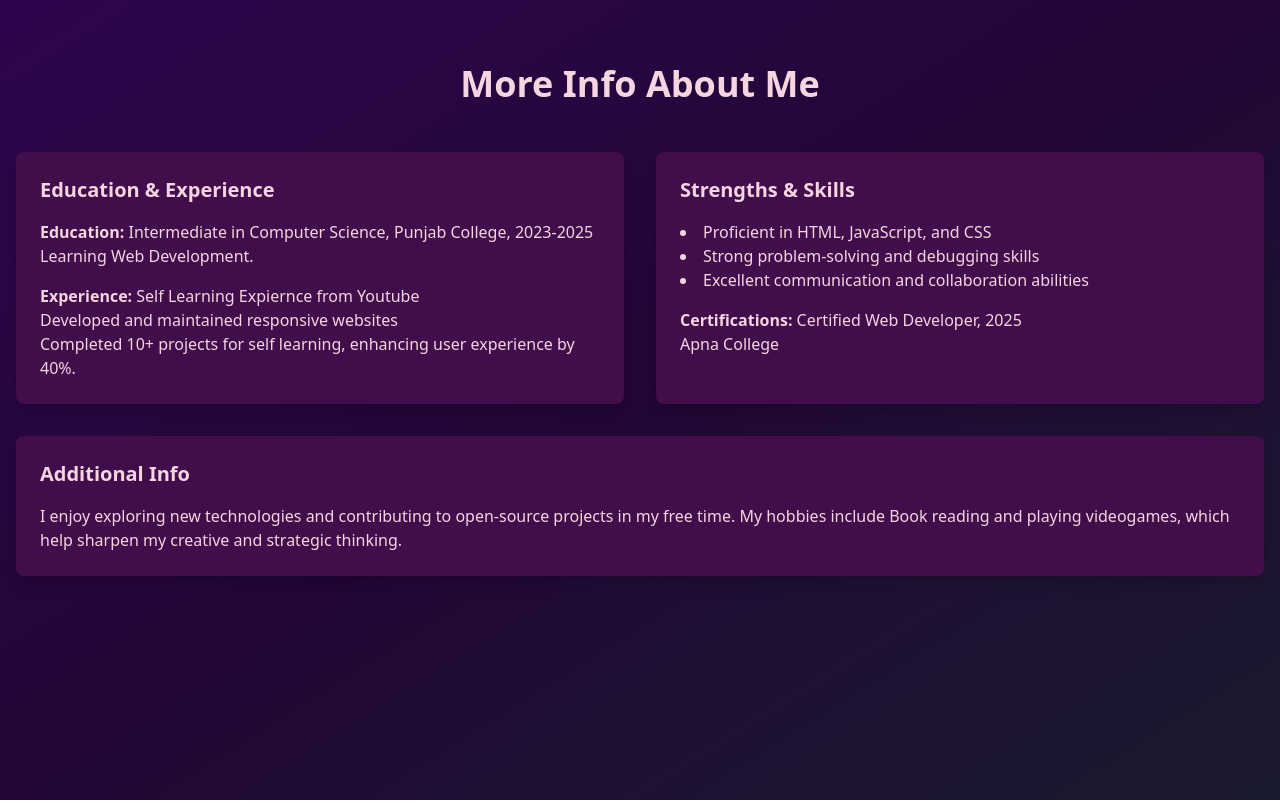
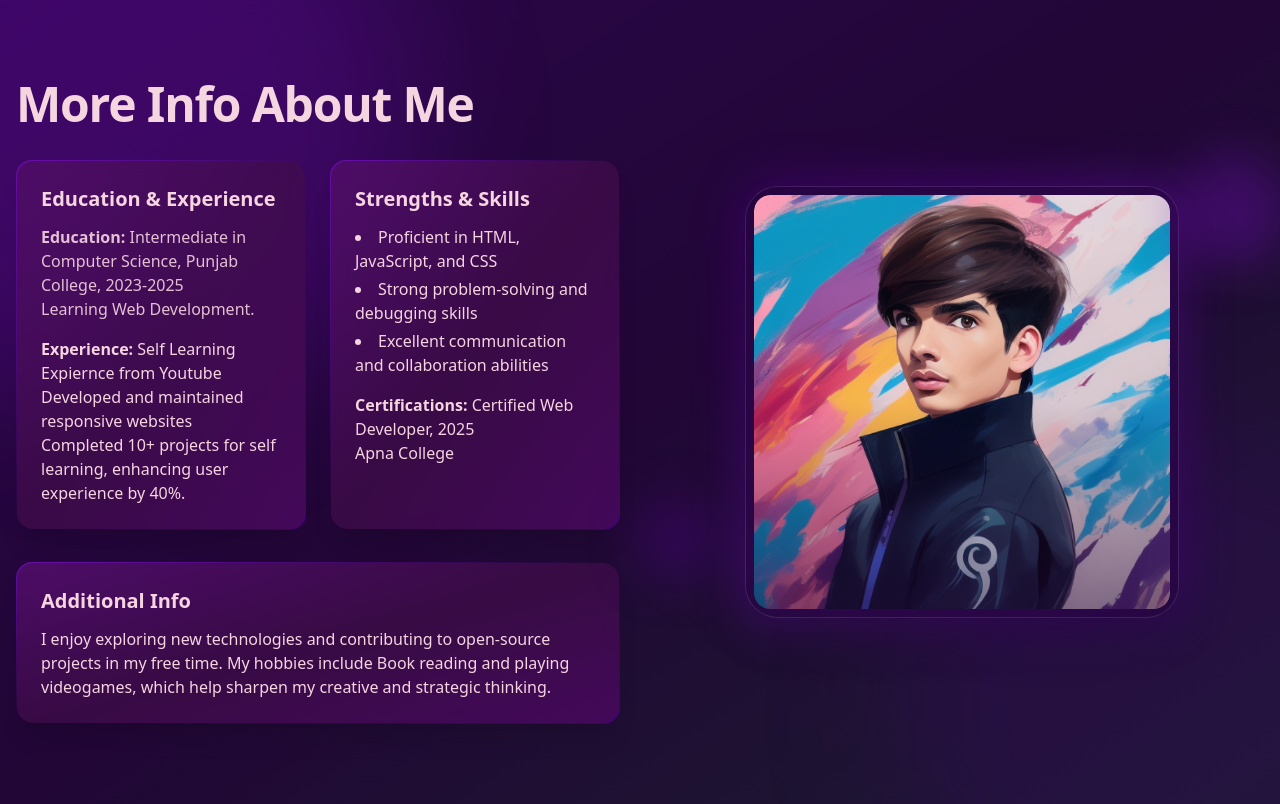
Before and after one commit to TahaProCode/MTaha, a React (Vite) app: page /More in a window 1280 px wide. Built offline with nearby package versions, Linux system fonts and the light colour scheme.

Commit message:
hhkjjhkhj

```diff
--- a/src/components/More.jsx
+++ b/src/components/More.jsx
@@ -1,92 +1,141 @@
 import { motion } from "framer-motion";
+import pic from "./image2.png";
 
 export const MoreInfoSection = () => {
   return (
-    <section className="py-16 bg-[#210636] relative overflow-hidden min-h-screen min-w-screen">
-      {/* Background Gradient Overlay */}
-      <div className="absolute inset-0 bg-gradient-to-br from-[#4b0082]/30 via-[#210636]/80 to-[#1a1a2e] z-0"></div>
+    <section
+      className="relative overflow-hidden min-h-screen min-w-screen flex items-center justify-center px-4 py-20"
+      style={{ background: `#210636` }}
+    >
+      {/* background layers */}
+      <div className="pointer-events-none absolute inset-0 bg-gradient-to-br from-[#4b0082]/30 via-[#210636]/80 to-[#1a1a2e]"></div>
+      <div className="pointer-events-none absolute -top-40 -left-40 w-[36rem] h-[36rem] rounded-full bg-[#6a0dad]/30 blur-3xl"></div>
+      <div className="pointer-events-none absolute -bottom-48 -right-48 w-[36rem] h-[36rem] rounded-full bg-[#4b0082]/20 blur-3xl"></div>
 
       <motion.div
-        className="container mx-auto px-4 relative z-10"
+        className="container mx-auto relative z-10 grid grid-cols-1 lg:grid-cols-2 gap-10 items-center"
         initial={{ opacity: 0 }}
         animate={{ opacity: 1 }}
-        transition={{ duration: 1 }}
+        transition={{ duration: 0.8 }}
       >
+        {/* content column */}
+        <div className="space-y-8">
           <motion.h2
-          className="text-4xl font-bold text-[#F5D5E0] text-center mb-12"
-          initial={{ y: -20, opacity: 0 }}
+            className="text-4xl md:text-5xl font-extrabold tracking-tight text-[#F5D5E0]"
+            initial={{ y: -16, opacity: 0 }}
             animate={{ y: 0, opacity: 1 }}
             transition={{ duration: 0.6 }}
           >
             More Info About Me
           </motion.h2>
 
-        <div className="grid grid-cols-1 md:grid-cols-2 gap-8">
-          {/* Education & Experience */}
+          {/* cards */}
+          <div className="grid grid-cols-1 md:grid-cols-2 gap-6">
             <motion.div
-            className="bg-[#420D4B] p-6 rounded-lg shadow-lg"
-            initial={{ y: 50, opacity: 0 }}
+              className="group relative rounded-2xl p-[1px] bg-gradient-to-br from-[#6a0dad] via-transparent to-[#4b0082]"
+              initial={{ y: 24, opacity: 0 }}
               animate={{ y: 0, opacity: 1 }}
-            transition={{ duration: 0.6, delay: 0.2 }}
+              transition={{ duration: 0.6, delay: 0.1 }}
             >
-            <h3 className="text-xl font-semibold text-[#F5D5E0] mb-4">
+              <div className="rounded-2xl h-full bg-[#420D4B]/70 backdrop-blur-md p-6 shadow-xl transition-transform duration-300 group-hover:-translate-y-1">
+                <h3 className="text-xl font-semibold text-[#F5D5E0] mb-3">
                   Education & Experience
                 </h3>
-            <p className="text-[#F5D5E0]">
-              <strong>Education:</strong> Intermediate in Computer Science,
-              Punjab College, 2023-2025
+                <p className="text-[#F5D5E0]/90">
+                  <span className="font-semibold">Education:</span> Intermediate
+                  in Computer Science, Punjab College, 2023-2025
                   <br />
                   Learning Web Development.
                 </p>
                 <p className="text-[#F5D5E0] mt-4">
-              <strong>Experience:</strong> Self Learning Expiernce from Youtube
+                  <span className="font-semibold">Experience:</span> Self
+                  Learning Expiernce from Youtube
                   <br />
                   Developed and maintained responsive websites
                   <br />
                   Completed 10+ projects for self learning, enhancing user
                   experience by 40%.
                 </p>
+              </div>
             </motion.div>
 
-          {/* Strengths & Skills */}
             <motion.div
-            className="bg-[#420D4B] p-6 rounded-lg shadow-lg"
-            initial={{ y: 50, opacity: 0 }}
+              className="group relative rounded-2xl p-[1px] bg-gradient-to-br from-[#6a0dad] via-transparent to-[#4b0082]"
+              initial={{ y: 24, opacity: 0 }}
               animate={{ y: 0, opacity: 1 }}
-            transition={{ duration: 0.6, delay: 0.4 }}
+              transition={{ duration: 0.6, delay: 0.2 }}
             >
-            <h3 className="text-xl font-semibold text-[#F5D5E0] mb-4">
+              <div className="rounded-2xl h-full bg-[#420D4B]/70 backdrop-blur-md p-6 shadow-xl transition-transform duration-300 group-hover:-translate-y-1">
+                <h3 className="text-xl font-semibold text-[#F5D5E0] mb-3">
                   Strengths & Skills
                 </h3>
-            <ul className="text-[#F5D5E0] list-disc list-inside">
+                <ul className="text-[#F5D5E0] list-disc list-inside space-y-1">
                   <li>Proficient in HTML, JavaScript, and CSS</li>
                   <li>Strong problem-solving and debugging skills</li>
                   <li>Excellent communication and collaboration abilities</li>
                 </ul>
                 <p className="text-[#F5D5E0] mt-4">
-              <strong>Certifications:</strong> Certified Web Developer, 2025
+                  <span className="font-semibold">Certifications:</span>{" "}
+                  Certified Web Developer, 2025
                   <br />
                   Apna College
                 </p>
+              </div>
             </motion.div>
           </div>
 
-        {/* Additional Information */}
           <motion.div
-          className="mt-8 bg-[#420D4B] p-6 rounded-lg shadow-lg"
-          initial={{ y: 50, opacity: 0 }}
+            className="group relative rounded-2xl p-[1px] bg-gradient-to-br from-[#6a0dad] via-transparent to-[#4b0082]"
+            initial={{ y: 24, opacity: 0 }}
             animate={{ y: 0, opacity: 1 }}
-          transition={{ duration: 0.6, delay: 0.6 }}
+            transition={{ duration: 0.6, delay: 0.3 }}
           >
-          <h3 className="text-xl font-semibold text-[#F5D5E0] mb-4">
+            <div className="rounded-2xl bg-[#420D4B]/70 backdrop-blur-md p-6 shadow-xl">
+              <h3 className="text-xl font-semibold text-[#F5D5E0] mb-3">
                 Additional Info
               </h3>
               <p className="text-[#F5D5E0]">
-            I enjoy exploring new technologies and contributing to open-source
-            projects in my free time. My hobbies include Book reading and
-            playing videogames, which help sharpen my creative and strategic
-            thinking.
+                I enjoy exploring new technologies and contributing to
+                open-source projects in my free time. My hobbies include Book
+                reading and playing videogames, which help sharpen my creative
+                and strategic thinking.
               </p>
+            </div>
+          </motion.div>
+        </div>
+
+        {/* image / visual column */}
+        <motion.div
+          className="relative flex items-center justify-center"
+          initial={{ scale: 0.9, opacity: 0 }}
+          animate={{ scale: 1, opacity: 1 }}
+          transition={{ duration: 0.8, delay: 0.2 }}
+        >
+          <div className="relative">
+            <div className="absolute -inset-1 rounded-[2rem] bg-gradient-to-br from-[#4b0082] via-[#6a0dad] to-[#4b0082] blur-xl opacity-60 animate-pulse"></div>
+            <div className="relative rounded-[2rem] p-2 bg-[#210636]/60 backdrop-blur-md ring-1 ring-white/10 shadow-2xl">
+              <div className="relative overflow-hidden rounded-2xl">
+                <img
+                  src={pic}
+                  alt="Muhammad Taha"
+                  className="w-[22rem] md:w-[26rem] h-auto object-cover rounded-2xl"
+                />
+                <div className="pointer-events-none absolute inset-0 bg-gradient-to-t from-[#210636]/50 via-transparent to-transparent"></div>
+              </div>
+            </div>
+          </div>
+
+          {/* floating particles */}
+          <motion.span
+            className="hidden md:block absolute -top-8 -right-6 w-28 h-28 rounded-full bg-[#6a0dad]/40 blur-xl"
+            animate={{ y: [0, -10, 0] }}
+            transition={{ duration: 6, repeat: Infinity }}
+          />
+          <motion.span
+            className="hidden md:block absolute bottom-10 -left-6 w-20 h-20 rounded-full bg-[#4b0082]/40 blur-xl"
+            animate={{ y: [0, 8, 0] }}
+            transition={{ duration: 7, repeat: Infinity }}
+          />
         </motion.div>
       </motion.div>
     </section>
```
Lines whose indentation alone changed are shown as unchanged.
